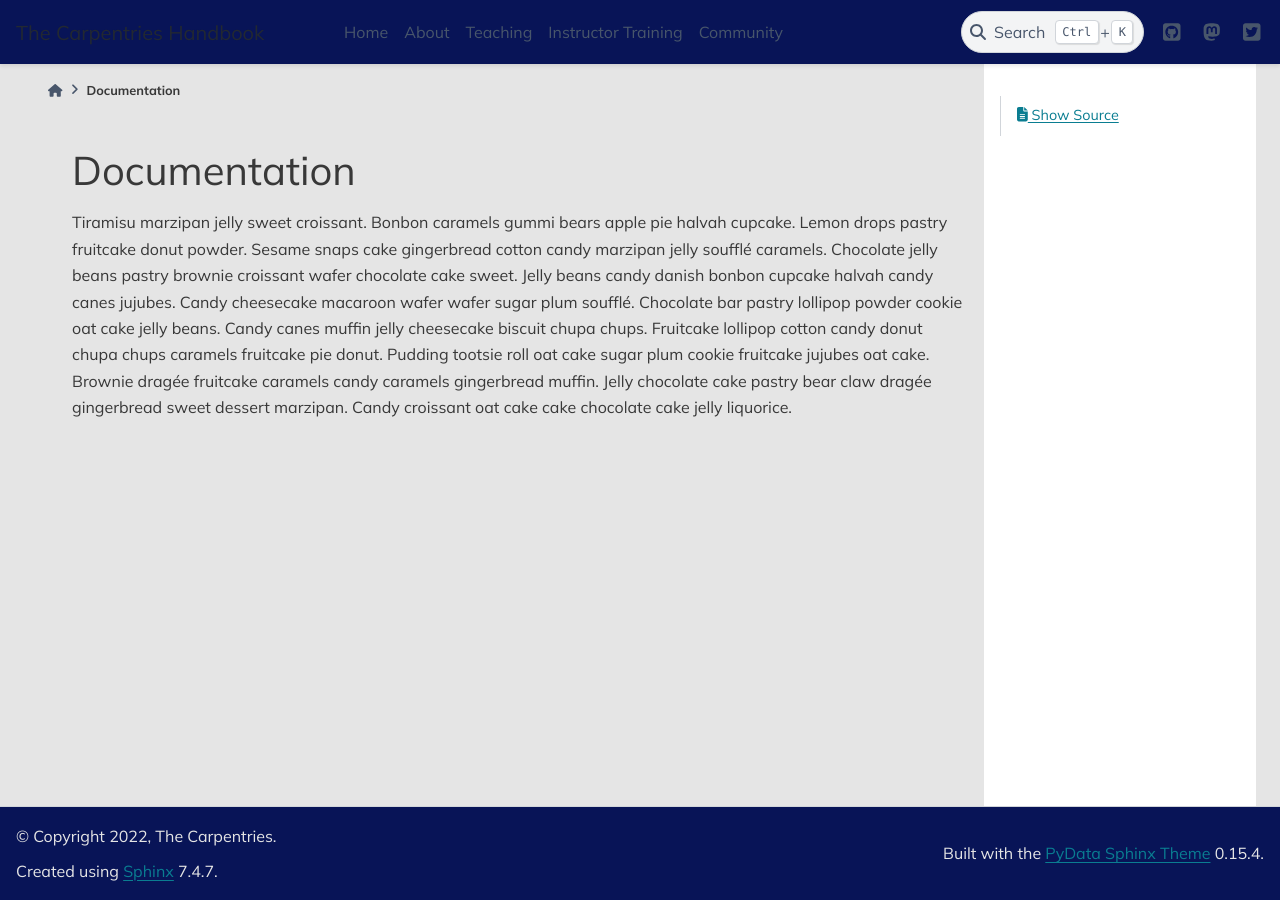
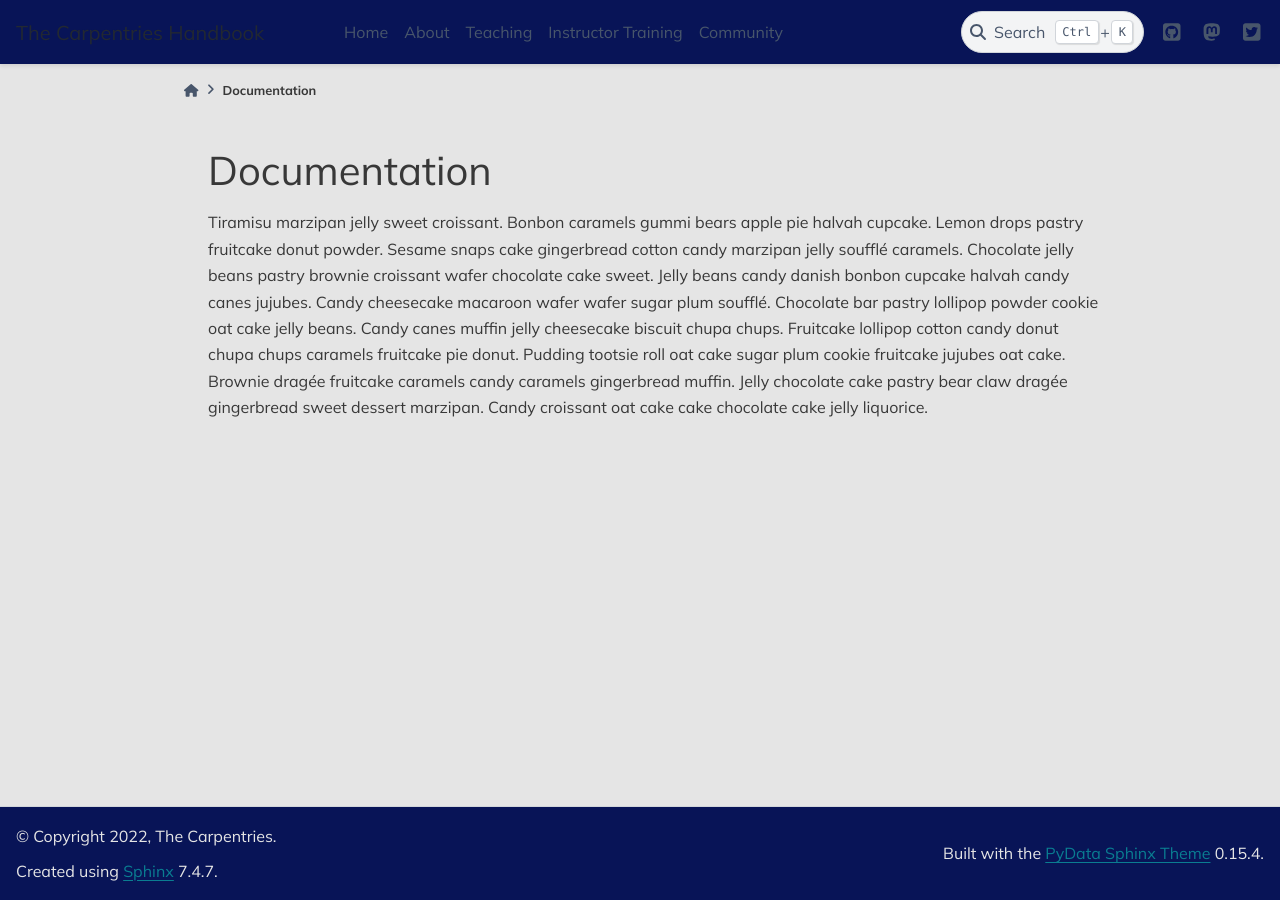
Before and after one commit to carpentries/docs.carpentries.org, a Sphinx documentation site: the page built from source/docs.md, in a window 1280 px wide. Built offline with Sphinx 7.4.7 and the PyData theme 0.15.4, drawn with Linux system fonts in a browser that asks for light colours.

Commit message:
remove sourcelink from right sidebar

```diff
--- a/source/conf.py
+++ b/source/conf.py
@@ -80,7 +80,7 @@ html_theme_options = {
     ],
 
     "navbar_end" : ['navbar-icon-links', ],
-     "secondary_sidebar_items": ["page-toc", "edit-this-page", "sourcelink"],
+     "secondary_sidebar_items": ["page-toc", "edit-this-page",],
      "primary_sidebar_end": ["sidebar-ethical-ads"],
 
 }
```
